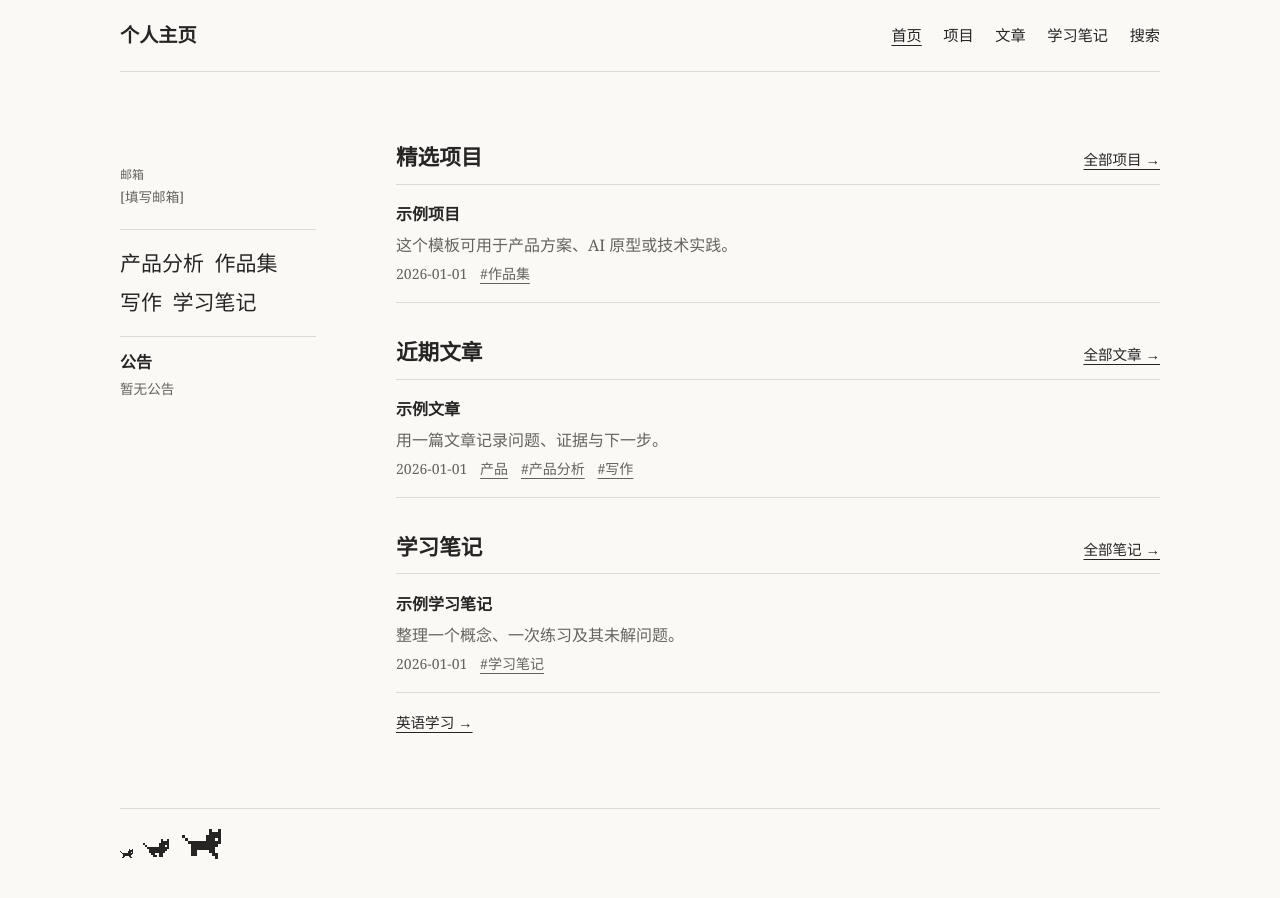
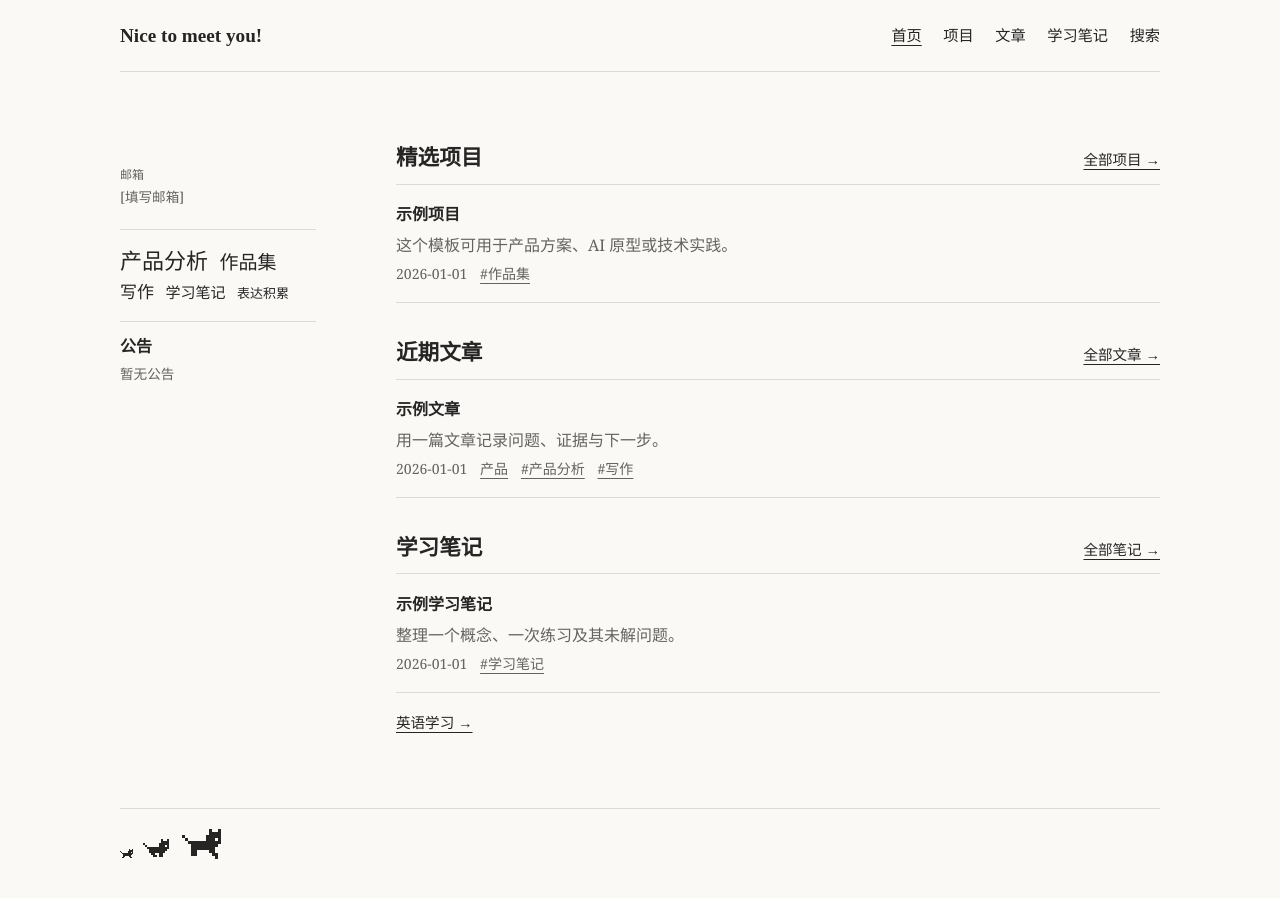
Before and after one commit to gardenia-4/gardenia-4.github.io, a Jekyll site: the page built from index.html, in a window 1280 px wide. Built offline with Jekyll 4.4.1, drawn with Linux system fonts in a browser that asks for light colours.

Commit message:
更新顶部问候和标签云

```diff
--- a/_includes/tag-cloud.html
+++ b/_includes/tag-cloud.html
@@ -4,21 +4,22 @@
   {% if document.tags %}{% assign tags = tags | concat: document.tags %}{% endif %}
 {% endfor %}
 {% assign remaining_tags = tags | uniq | sort_natural %}
+{% assign display_count = remaining_tags.size | at_most: 10 %}
+{% assign rank_range = display_count | minus: 1 | at_least: 1 %}
 {% if remaining_tags.size > 0 %}
 <nav class="tag-cloud" aria-label="常用标签">
   {% for rank in (1..10) %}
     {% if remaining_tags.size == 0 %}{% break %}{% endif %}
     {% assign top_count = 0 %}
     {% for tag in remaining_tags %}
-      {% assign matches = tags | where_exp: 'entry', 'entry == tag' %}
+      {% assign matches = documents | where_exp: 'document', 'document.tags contains tag' %}
       {% if matches.size > top_count %}
         {% assign top_tag = tag %}
         {% assign top_count = matches.size %}
       {% endif %}
     {% endfor %}
     {% if top_count == 0 %}{% break %}{% endif %}
-    {% if forloop.first %}{% assign max_count = top_count %}{% endif %}
-    {% assign size = top_count | times: 8 | divided_by: max_count | plus: 13 %}
+    {% assign size = display_count | minus: rank | times: 9 | divided_by: rank_range | plus: 13 %}
     <a style="--tag-size: {{ size }}px" href="{{ '/tags/' | relative_url }}#tag-{{ top_tag | url_encode | replace: '+', '%20' }}">{{ top_tag | escape }}</a>
     {% assign remaining_tags = remaining_tags | where_exp: 'tag', 'tag != top_tag' %}
   {% endfor %}
--- a/_layouts/default.html
+++ b/_layouts/default.html
@@ -10,7 +10,7 @@
 <body>
   <a class="skip" href="#main">跳到正文</a>
   <header class="shell top">
-    <a class="brand" href="{{ '/' | relative_url }}">{{ site.title | escape }}</a>
+    <a class="brand" href="{{ '/' | relative_url }}"><span lang="en">Nice to meet you!</span></a>
     <nav aria-label="主导航">
       {% assign current_section = page.url | remove_first: '/' | split: '/' | first %}
       {% for item in site.data.navigation %}
--- a/assets/site.css
+++ b/assets/site.css
@@ -62,8 +62,8 @@ blockquote { border-left: 2px solid var(--line); margin-left: 0; padding-left: 1
 .profile-email { display: grid; margin-block: 1.25rem; font-size: .85rem; overflow-wrap: anywhere; }
 .profile-email > span:first-child { font-size: .75rem; color: var(--muted); }
 .tag-cloud, .announcement { border-top: 1px solid var(--line); padding-top: .9rem; }
-.tag-cloud { align-items: baseline; gap: .15rem .65rem; margin-bottom: 1rem; }
-.tag-cloud a { font-size: var(--tag-size); text-decoration: none; }
+.tag-cloud { align-items: baseline; gap: .25rem .72rem; margin-bottom: 1rem; }
+.tag-cloud a { font-size: var(--tag-size); line-height: 1.45; text-decoration: none; overflow-wrap: anywhere; }
 .tag-cloud a:hover, .tag-cloud a:focus-visible { text-decoration: underline; }
 .announcement h2 { font-size: 1rem; margin: 0; }
 .announcement p { font-size: .85rem; margin: .25rem 0 0; }
```
Also changed, not shown: _english/english-example.md (line endings or trailing spaces).
